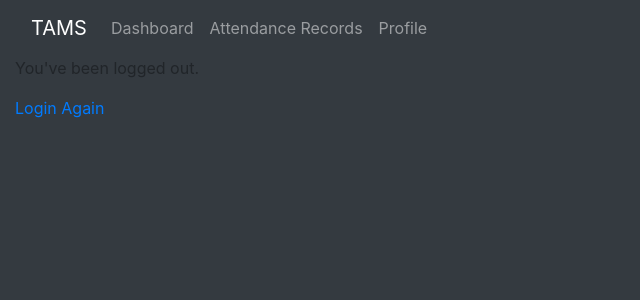
After one commit to TAMS-TETFUND/tams_node, a Django app: template webapp/templates/registration/logged_out.html in a window 1280 px wide. The commit adds this page. Shown: the top 300 px of the page, without its empty margins (0-640 px from the left). Run offline with Django 4.2, Linux system fonts and the light colour scheme; the template is opened without the code that fills it, so the values that code supplies are empty; parts of the project's set-up code (start-up, migrations or seed data) failed here and were passed over; some libraries are stand-ins or nearby versions.

Commit message:
changing appearance of user login and logged_ou templates

```diff
--- /dev/null
+++ b/webapp/templates/registration/logged_out.html
@@ -0,0 +1,5 @@
+{% extends 'base.html' %}
+{% block content %}
+<p>You've been logged out.</p>
+<a href="/accounts/login">Login Again</a>
+{% endblock %}
--- a/webapp/templates/registration/login.html
+++ b/webapp/templates/registration/login.html
@@ -1,3 +1,4 @@
+{% extends 'base.html' %}
 {% block content %}
 
 {% if form.errors %}
@@ -33,6 +34,5 @@
 </form>
 
 {# Assume you setup the password reset view in your URLconf #}
-<p><a href="{% url 'password_reset' %}">Lost Password?</a></p>
 
 {% endblock %}
```
